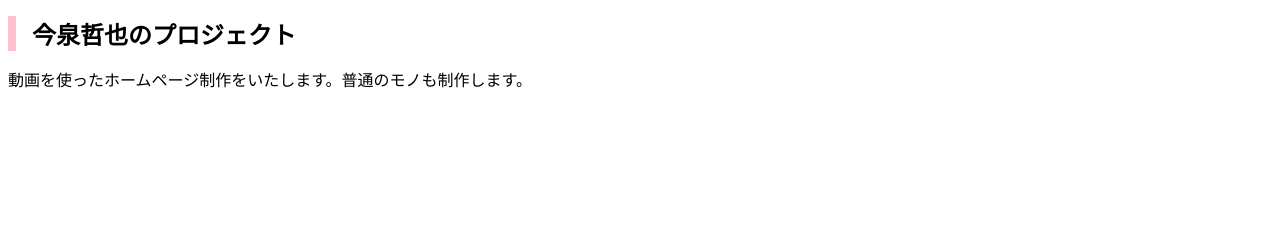
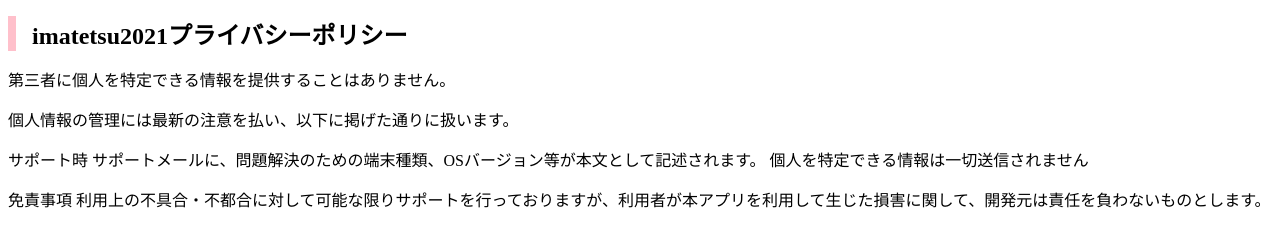
Before and after one commit to imaizumitetsuya/myproject, a plain HTML site: page index.html in a window 1280 px wide. Drawn offline with Linux system fonts and the light colour scheme.

Commit message:
Add files via upload

```diff
--- a/index.html
+++ b/index.html
@@ -2,11 +2,21 @@
 <html lang="ja">
 <head>
   <meta charset="utf-8">
-  <title>今泉哲也のプロジェクト</title>
+  <title>imatetsu2021プライバシーポリシー</title>
   <link rel="stylesheet" href="css/styles.css">
 </head>
 <body>
-  <h1>今泉哲也のプロジェクト</h1>
-  <p>動画を使ったホームページ制作をいたします。普通のモノも制作します。</p>
+  <h1>imatetsu2021プライバシーポリシー</h1>
+  <p>第三者に個人を特定できる情報を提供することはありません。 </p>
+
+  <p>個人情報の管理には最新の注意を払い、以下に掲げた通りに扱います。</p>
+
+  <P>サポート時
+    サポートメールに、問題解決のための端末種類、OSバージョン等が本文として記述されます。
+個人を特定できる情報は一切送信されません</P>
+
+<p>免責事項
+利用上の不具合・不都合に対して可能な限りサポートを行っておりますが、利用者が本アプリを利用して生じた損害に関して、開発元は責任を負わないものとします。</p>
+
 </body>
 </html>
```
